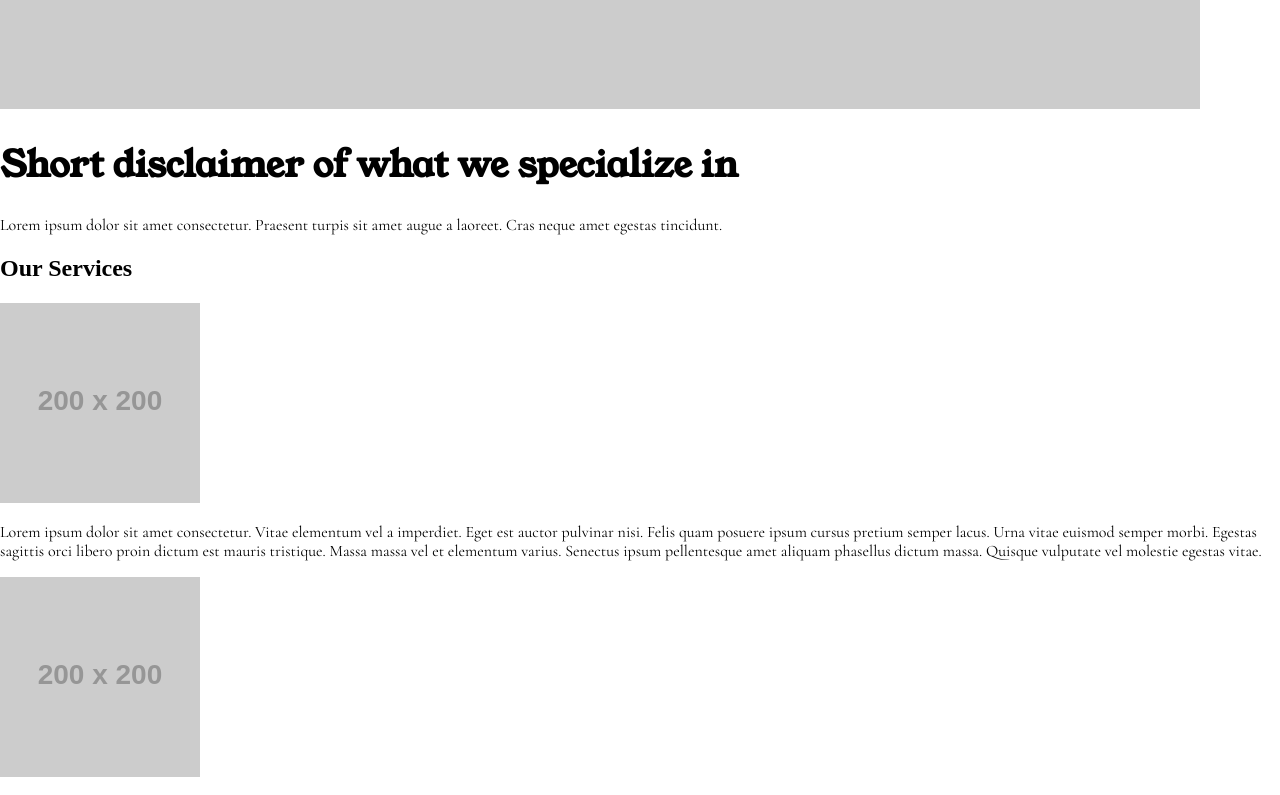
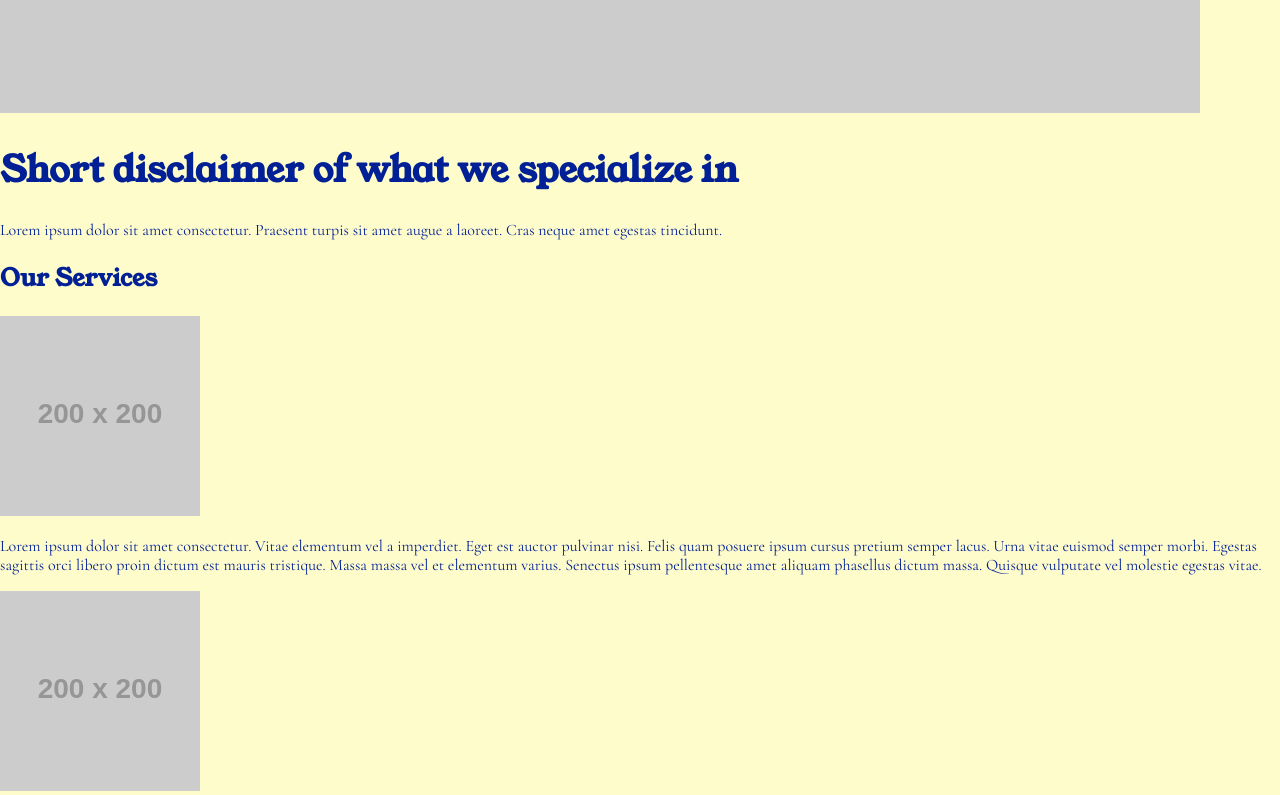
Before and after one commit to Ange81/funnysundays, a plain HTML site: page index.html in a window 1280 px wide. Shown: the part 1060-1855 px from the top of the page. Drawn offline with nearby package versions, Linux system fonts and the light colour scheme; placeholder pictures from the web are drawn by us.

Commit message:
Style for fonts and headers

```diff
--- a/css/styles.css
+++ b/css/styles.css
@@ -1,6 +1,6 @@
 /*
 Colors used:
-Primary Color: #0129BC & #FBF66A
+Primary Color: #0129BC (blue) & #FBF66A (yellow)
 Secondary Color:
 
 Fonts used:
@@ -14,14 +14,24 @@ H3 - 16
 p - 16
 */
 
+body{
+    background-color:#FFFCCC;
+    font-family:'cormorant garamond', serif;
+    font-size:16px;
+    line-height: 1.2;
+    color: #012095;
+}
+
+h1, h2, h3{
+    line-height: 1.5;
+}
+
 h1{
     font-family: 'young Serif', serif;
     font-size: 36px;
-    line-height: 1.5;
 }
 
-p{
-    font-family: 'cormorant garamond', serif;
-    font-size: 16px;
-    line-height: 1.2;
+h2{
+    font-family:'young Serif', serif;
+    font-size:24px;
 }
```
